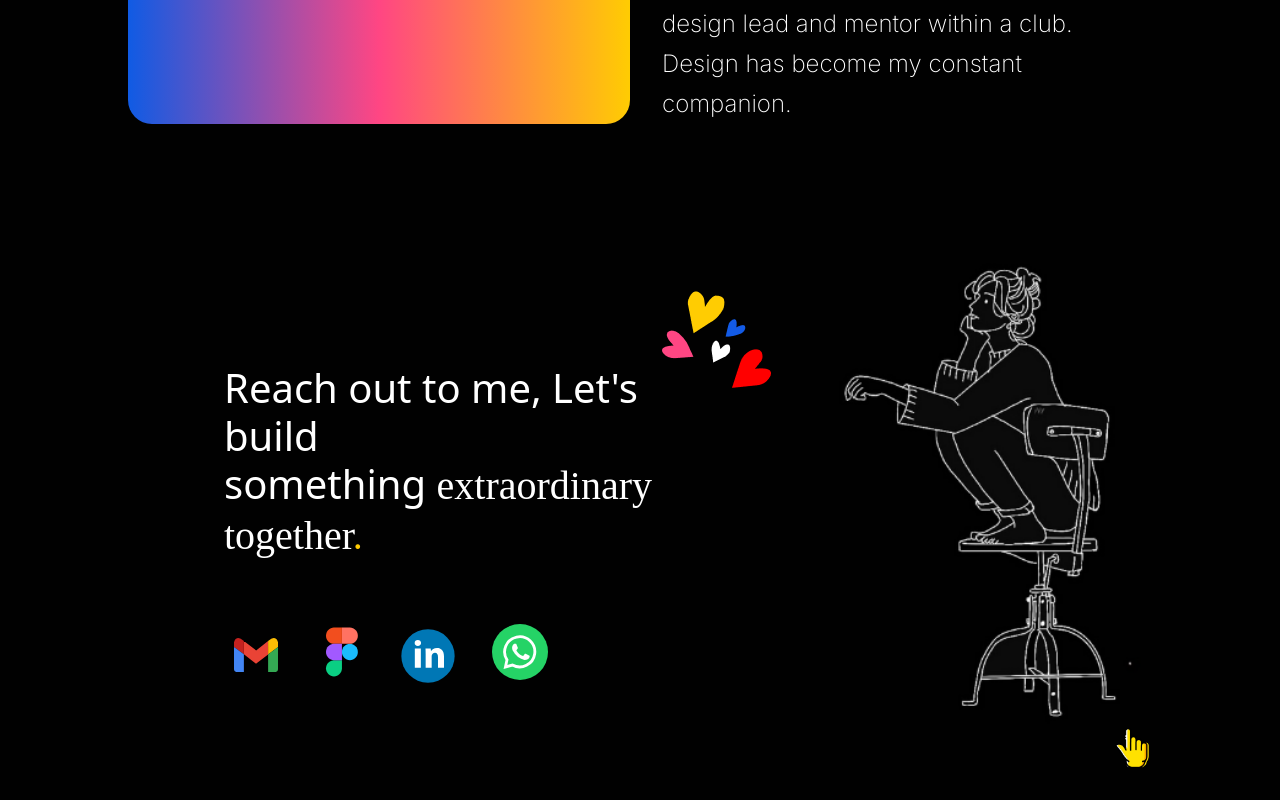
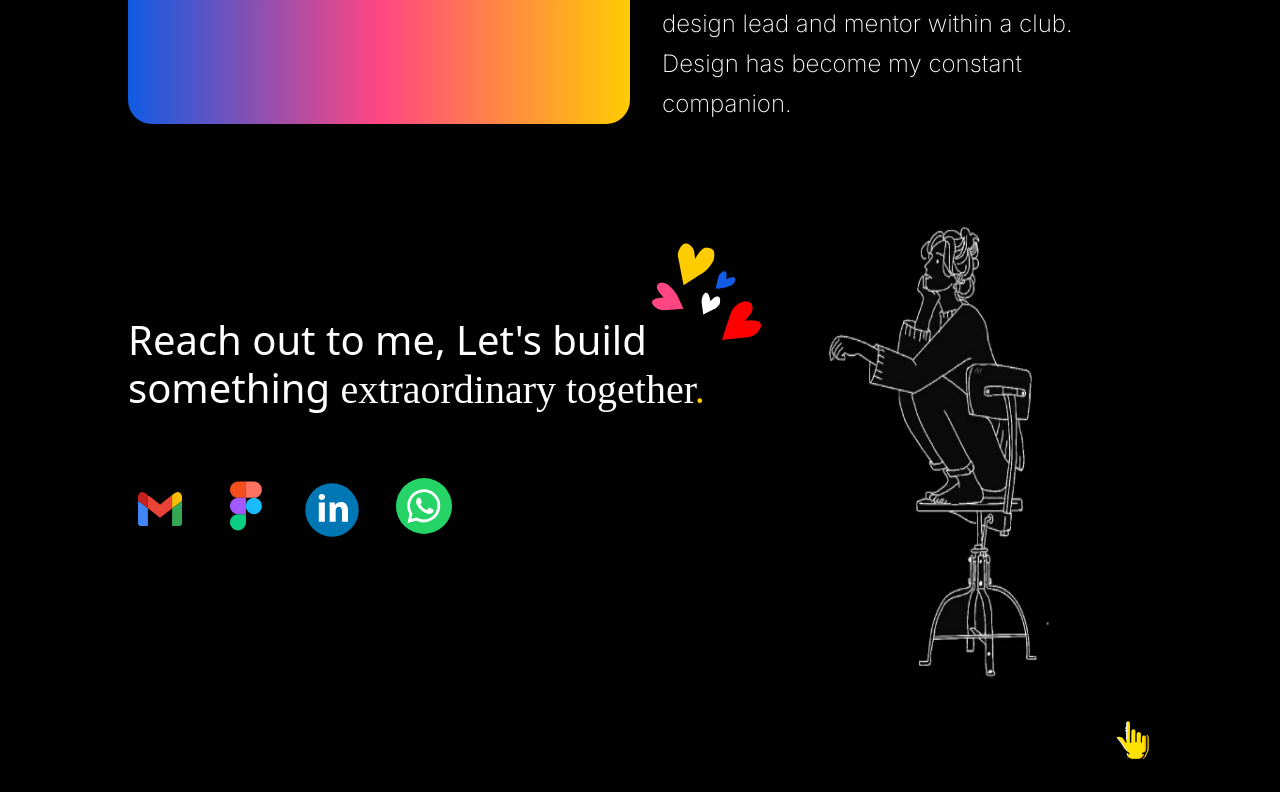
Before and after one commit to antidoid/prajna-portfolio, a React (Vite) app: page / in a window 1280 px wide. Shown: the part 3297-4097 px from the top of the page. Built offline with nearby package versions, Linux system fonts and the light colour scheme; the HTML template or start-up script is replaced by a standard one; a web font is replaced by a local one.

Commit message:
upate: images in about

```diff
--- a/src/components/Contact.tsx
+++ b/src/components/Contact.tsx
@@ -7,7 +7,7 @@ function Contact() {
   return (
     <div>
       <div className="mt-12 grid grid-cols-3">
-        <div className="col-span-2 flex flex-col px-24 pt-48">
+        <div className="col-span-2 flex flex-col pt-36">
           <div className="w-fit text-[40px] leading-[48px]">
             <div className="relative">
               Reach out to me, Let's build
@@ -168,11 +168,11 @@ function Contact() {
             </a>
           </div>
         </div>
-        <div className="flex pt-14 items-center justify-center">
-          <img src={GirlOnChair} className="h-[500px] w-80" />
+        <div className="flex pt-4 items-center justify-center mr-24">
+          <img src={GirlOnChair} className="h-[500px] w-[360px]" />
         </div>
       </div>
-      <div className="flex justify-end pb-8">
+      <div className="flex justify-end py-8">
         <img
           src={Up}
           className="size-10 cursor-pointer hover:scale-110 duration-200"
```
